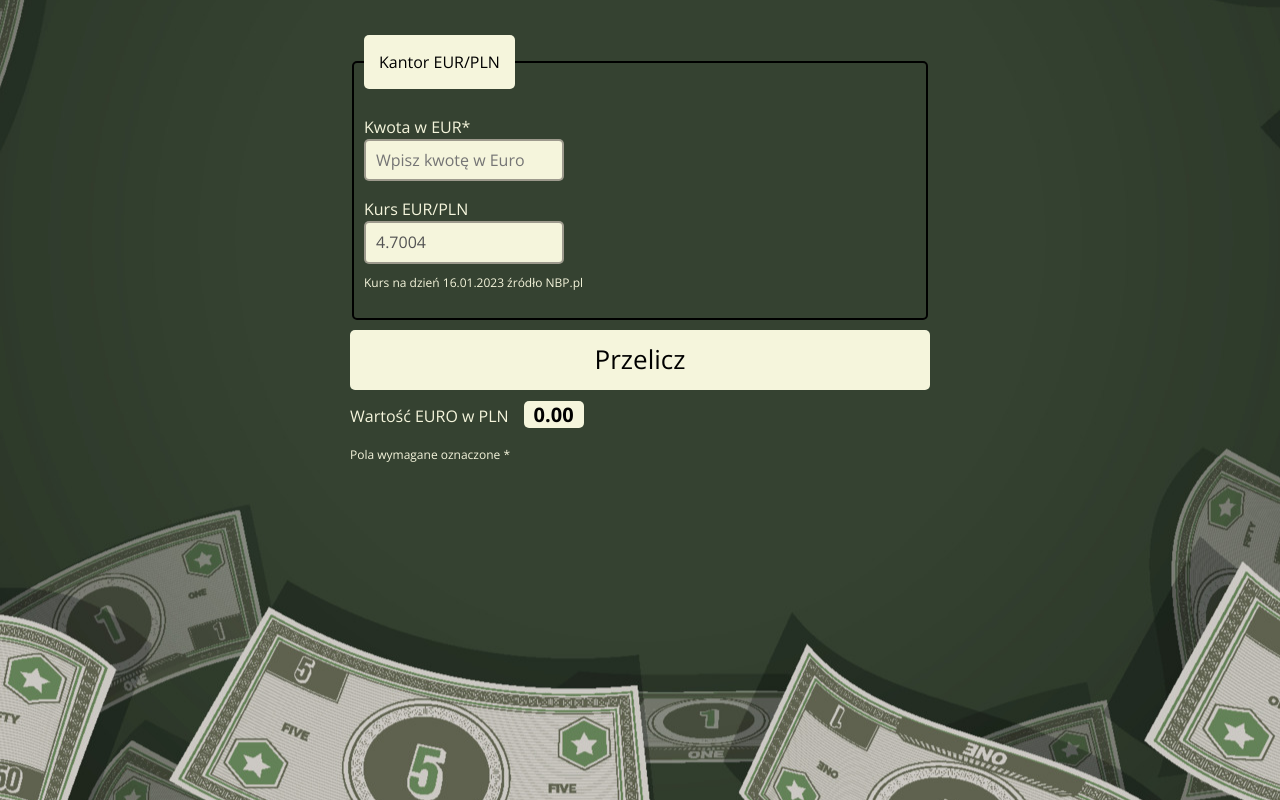
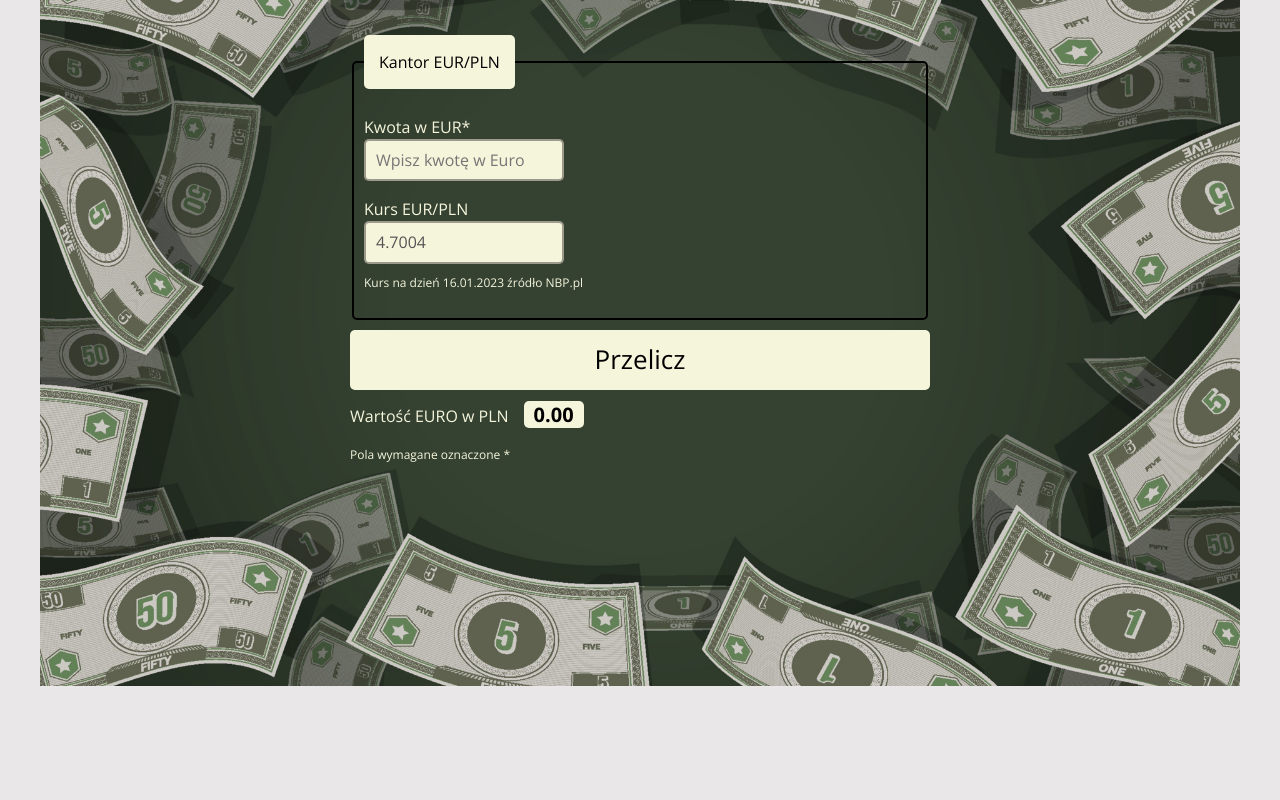
Before and after one commit to Tymek20/exchange-currency, a React (Create React App) app: page / in a window 1280 px wide. Built offline with nearby package versions, Linux system fonts and the light colour scheme.

Commit message:
position background

```diff
--- a/src/index.css
+++ b/src/index.css
@@ -12,5 +12,6 @@ body {
   background-image: url("./images/background.png");
   background-repeat: no-repeat;
   background-color: hsl(1, 3%, 91%);
-  background-position: center;
+  background-position: 50% 28%;
+  background-size: 1200px;
 }
```
